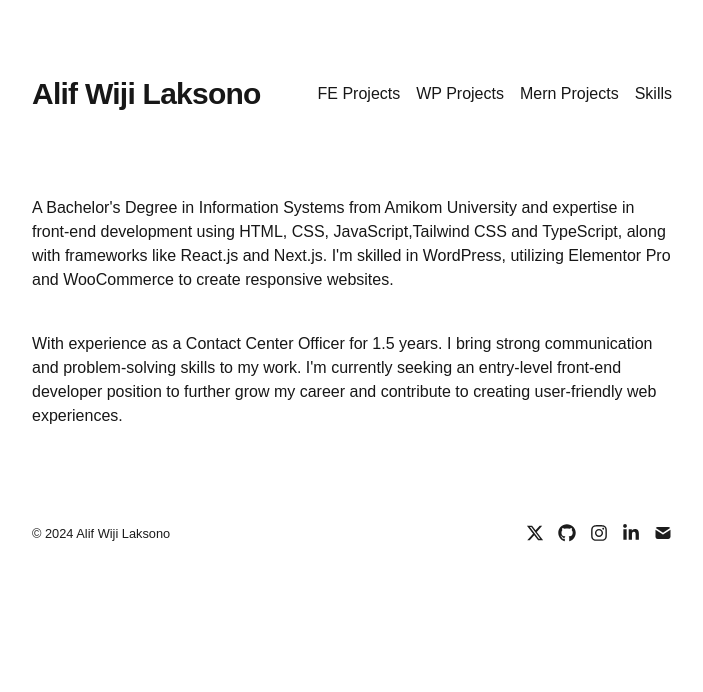
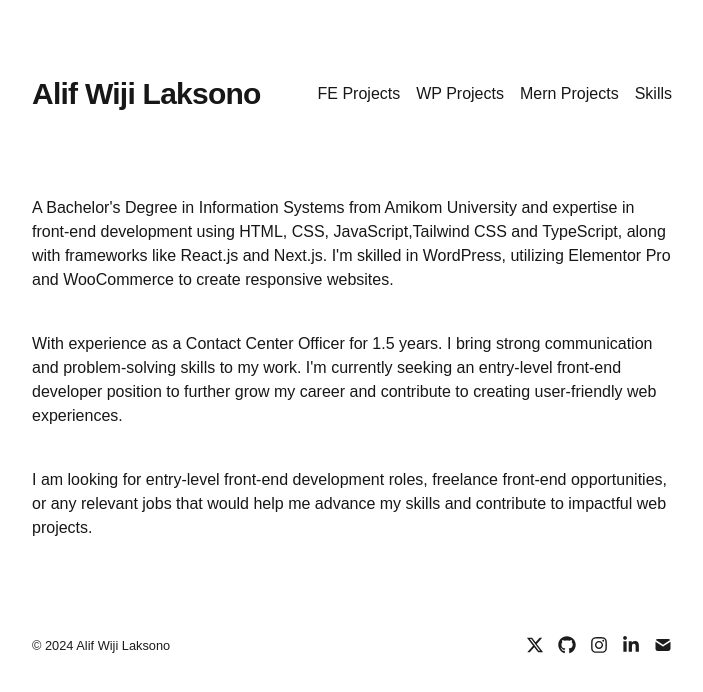
Before and after one commit to alif7laksono/portfolio, a Next.js app: page / in a window 1280 px wide. Shown: the top 692 px of the page, without its empty margins (288-991 px from the left). Built offline with nearby package versions, Linux system fonts and the light colour scheme.

Commit message:
add about

```diff
--- a/app/page.tsx
+++ b/app/page.tsx
@@ -16,6 +16,11 @@ export default function Home() {
           further grow my career and contribute to creating user-friendly web
           experiences.
         </p>
+        <p className="mt-10">
+          I am looking for entry-level front-end development roles, freelance
+          front-end opportunities, or any relevant jobs that would help me
+          advance my skills and contribute to impactful web projects.
+        </p>
       </div>
     </section>
   );
```
